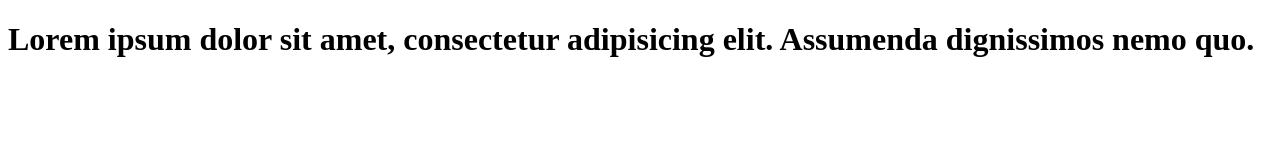
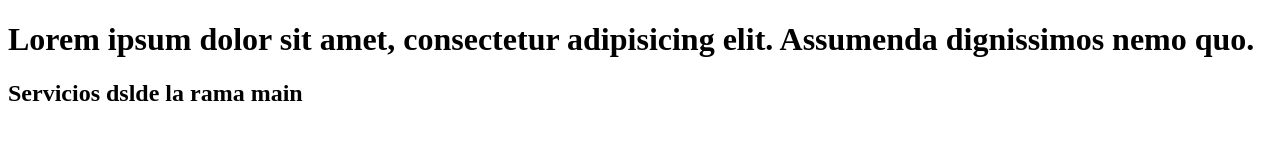
Before and after one commit to JhoniSanchez/321, a plain HTML site: page index.html in a window 1280 px wide. Drawn offline with Linux system fonts and the light colour scheme.

Commit message:
agrege el h2 al index en  main

```diff
--- a/index.html
+++ b/index.html
@@ -9,5 +9,6 @@
 <body>
     <h1>Lorem ipsum dolor sit amet, consectetur adipisicing elit. Assumenda dignissimos nemo quo.
     </h1>
+    <h2>Servicios dslde la rama main</h2>
 </body>
 </html>
```
